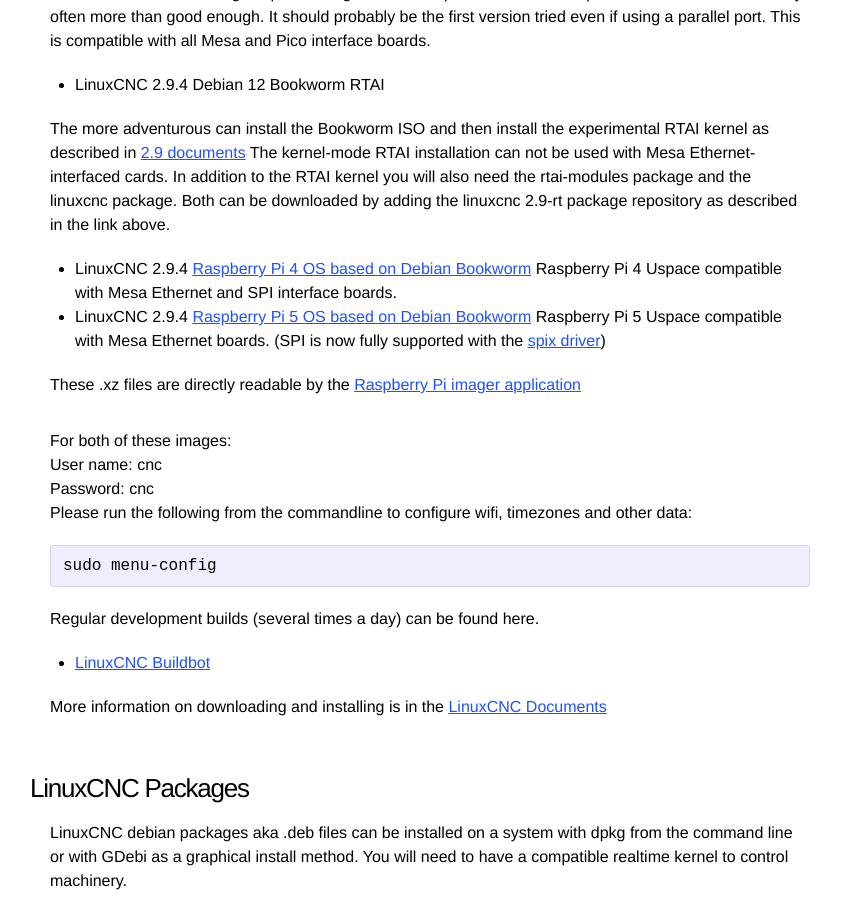
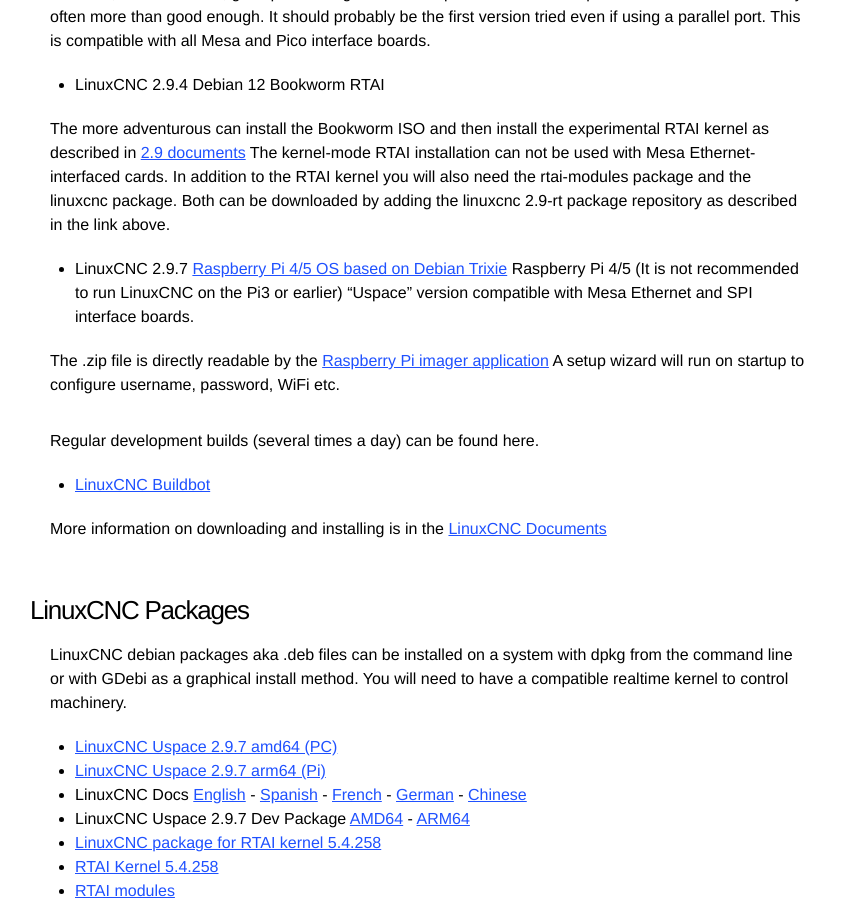
Before and after one commit to LinuxCNC/wlo, a Jekyll site: the page built from downloads/index.md, in a window 1280 px wide and 900 px high, scrolled down 1172 px. Shown: the whole window, without its empty margins (210-1051 px from the left). Built offline with Jekyll 4.4.1, drawn with Linux system fonts in a browser that asks for light colours.

Commit message:
Updated Raspberry Pi (Trixie) image.

````diff
--- a/downloads/index.md
+++ b/downloads/index.md
@@ -67,20 +67,11 @@
 be downloaded by adding the linuxcnc 2.9-rt package repository as described in the link above.
 
 
-* LinuxCNC 2.9.4 [Raspberry Pi 4 OS based on Debian Bookworm](https://www.linuxcnc.org/iso/rpi-4-debian-bookworm-6.12.11-arm64-ext4-2025-01-27-0404.img.xz)
-Raspberry Pi 4 Uspace compatible with Mesa Ethernet and SPI interface boards.
-* LinuxCNC 2.9.4 [Raspberry Pi 5 OS based on Debian Bookworm](https://www.linuxcnc.org/iso/rpi-5-debian-bookworm-6.12.11-arm64-ext4-2025-01-27-0140.img.xz)
-Raspberry Pi 5 Uspace compatible with Mesa Ethernet boards. (SPI is now fully supported with the [spix driver](https://linuxcnc.org/docs/stable/html/man/man9/hm2_spix.9.html))
+* LinuxCNC 2.9.7 [Raspberry Pi 4/5 OS based on Debian Trixie](https://www.linuxcnc.org/iso/image_2025-11-05-raspios-lcnc-2.9.7-6-trixie-arm64.zip)
+Raspberry Pi 4/5 (It is not recommended to run LinuxCNC on the Pi3 or earlier) "Uspace" version compatible with Mesa Ethernet and SPI interface boards.
 
-These .xz files are directly readable by the [Raspberry Pi imager application](https://www.raspberrypi.com/software/)
-
-For both of these images:
-User name: cnc
-Password: cnc
-Please run the following from the commandline to configure wifi, timezones and other data:
-```
-sudo menu-config
-```
+The .zip file is directly readable by the [Raspberry Pi imager application](https://www.raspberrypi.com/software/)
+A setup wizard will run on startup to configure username, password, WiFi etc.
 
 Regular development builds (several times a day) can be found here.
 * [LinuxCNC Buildbot](http://buildbot.linuxcnc.org/)
````
